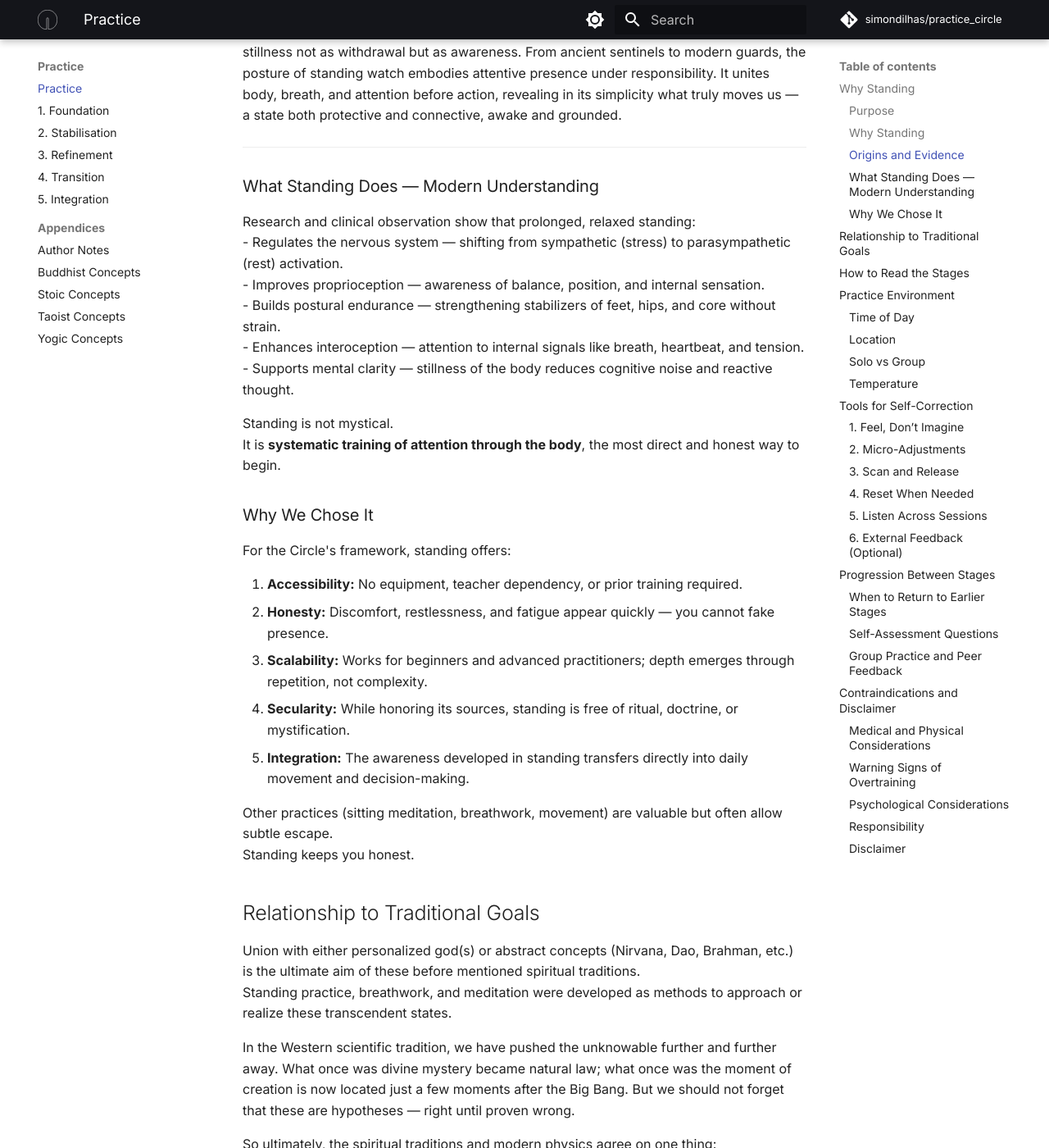
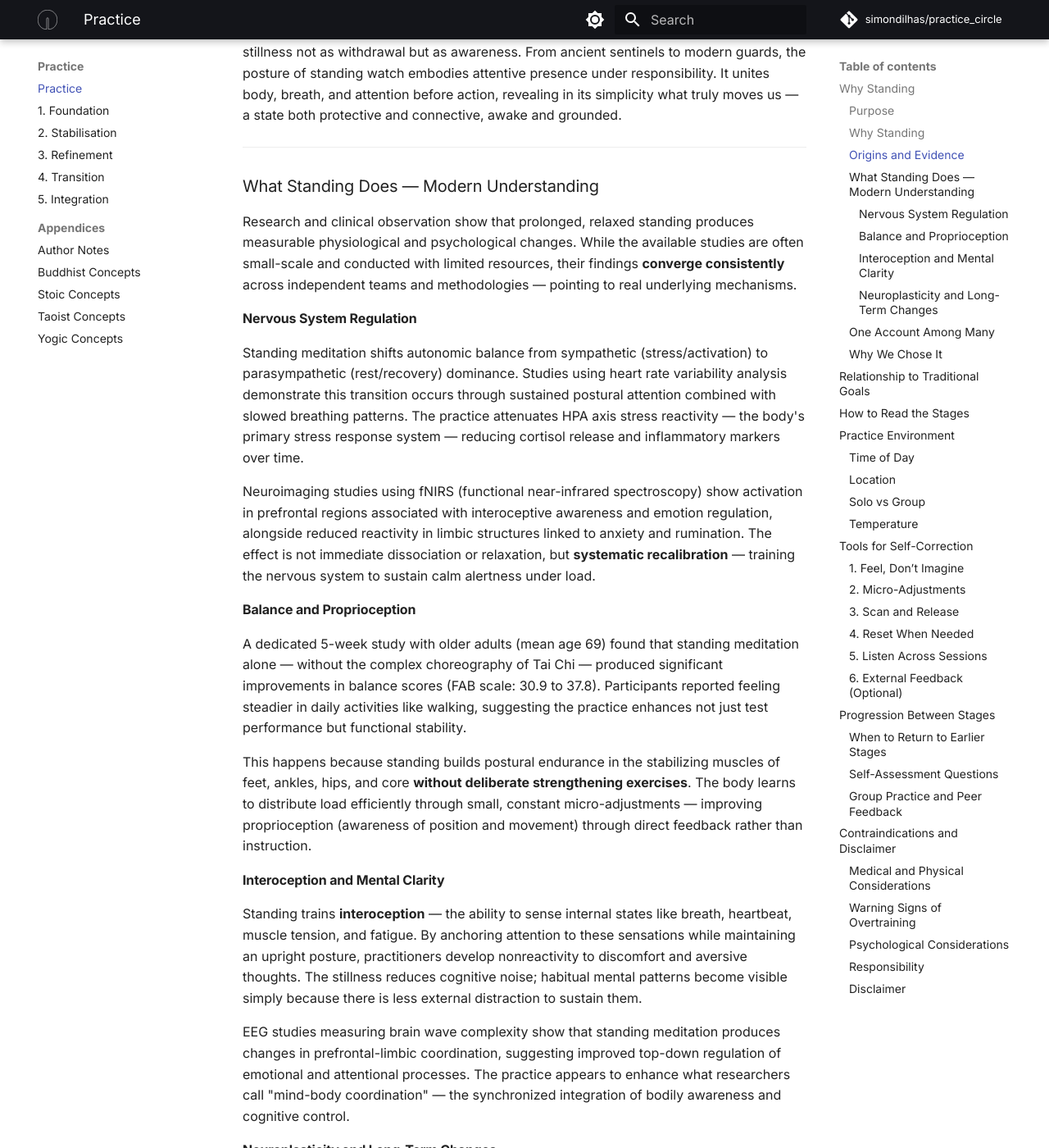
Before and after one commit to simondilhas/practice_circle, an MkDocs documentation site: the page built from docs/practice/STANDING_0_INTRO.md, in a window 1280 px wide and 1400 px high, scrolled down 1579 px. Shown: the whole window at 82% size. Built offline with MkDocs 1.6.1 and Material for MkDocs 9.7.7, drawn with Linux system fonts in a browser that asks for light colours; comment, search, counter and statistics services are not loaded; some of the changed text lies outside the part shown.

Commit message:
Enhance documentation structure by adding a "Research" section in mkdocs.yml, including links to "Practice Methodology" and "Literature Review." Update index.md to improve clarity on standing meditation benefits. Remove outdated RESEARCH.md file to streamline content. Update CHARTA.md with a reference to the new "Practice Methodology" document.

```diff
--- a/docs/practice/STANDING_0_INTRO.md
+++ b/docs/practice/STANDING_0_INTRO.md
@@ -50,15 +50,54 @@ Across lineages, a shared human pattern emerges: standing is not rest but readin
 
 ### What Standing Does — Modern Understanding
 
-Research and clinical observation show that prolonged, relaxed standing:
-- Regulates the nervous system — shifting from sympathetic (stress) to parasympathetic (rest) activation.
-- Improves proprioception — awareness of balance, position, and internal sensation.
-- Builds postural endurance — strengthening stabilizers of feet, hips, and core without strain.
-- Enhances interoception — attention to internal signals like breath, heartbeat, and tension.
-- Supports mental clarity — stillness of the body reduces cognitive noise and reactive thought.
+Research and clinical observation show that prolonged, relaxed standing produces measurable physiological and psychological changes. While the available studies are often small-scale and conducted with limited resources, their findings **converge consistently** across independent teams and methodologies — pointing to real underlying mechanisms.
+
+#### Nervous System Regulation
+
+Standing meditation shifts autonomic balance from sympathetic (stress/activation) to parasympathetic (rest/recovery) dominance. Studies using heart rate variability analysis demonstrate this transition occurs through sustained postural attention combined with slowed breathing patterns. The practice attenuates HPA axis stress reactivity — the body's primary stress response system — reducing cortisol release and inflammatory markers over time.
+
+Neuroimaging studies using fNIRS (functional near-infrared spectroscopy) show activation in prefrontal regions associated with interoceptive awareness and emotion regulation, alongside reduced reactivity in limbic structures linked to anxiety and rumination. The effect is not immediate dissociation or relaxation, but **systematic recalibration** — training the nervous system to sustain calm alertness under load.
+
+#### Balance and Proprioception
+
+A dedicated 5-week study with older adults (mean age 69) found that standing meditation alone — without the complex choreography of Tai Chi — produced significant improvements in balance scores (FAB scale: 30.9 to 37.8). Participants reported feeling steadier in daily activities like walking, suggesting the practice enhances not just test performance but functional stability.
+
+This happens because standing builds postural endurance in the stabilizing muscles of feet, ankles, hips, and core **without deliberate strengthening exercises**. The body learns to distribute load efficiently through small, constant micro-adjustments — improving proprioception (awareness of position and movement) through direct feedback rather than instruction.
+
+#### Interoception and Mental Clarity
+
+Standing trains **interoception** — the ability to sense internal states like breath, heartbeat, muscle tension, and fatigue. By anchoring attention to these sensations while maintaining an upright posture, practitioners develop nonreactivity to discomfort and aversive thoughts. The stillness reduces cognitive noise; habitual mental patterns become visible simply because there is less external distraction to sustain them.
+
+EEG studies measuring brain wave complexity show that standing meditation produces changes in prefrontal-limbic coordination, suggesting improved top-down regulation of emotional and attentional processes. The practice appears to enhance what researchers call "mind-body coordination" — the synchronized integration of bodily awareness and cognitive control.
+
+#### Neuroplasticity and Long-Term Changes
+
+Eight-week interventions show structural and functional brain changes in regions associated with interoception, self-regulation, and autonomic control. Gene expression studies reveal alterations in inflammatory and stress-related pathways, suggesting the effects go beyond transient states to create lasting physiological adaptation.
 
 Standing is not mystical.
-It is **systematic training of attention through the body**, the most direct and honest way to begin.
+It is **systematic training of attention through the body** — the most direct and honest way to begin.
+
+The available research remains fragmented and underfunded, but its direction is clear: **prolonged, relaxed standing systematically regulates the nervous system, enhances proprioception and interoception, and supports cognitive clarity.** The field is young, but it points consistently toward the same insight: **attention through the body changes both.**
+
+*For detailed citations, methodology notes, and full study summaries, see the [Research Literature Review](../research/LITERATURE_REVIEW.md).*
+
+---
+
+### One Account Among Many
+
+Research describes mechanisms. Practice reveals patterns. Here is one trajectory — not prescriptive, but honest.
+
+I returned to standing practice while overworked and slightly depressed, carrying digestive issues (histamine intolerance), excess weight, and poor impulse control. Food had become my primary coping mechanism. The first session felt awkward and uncomfortable, but afterward — something lighter. A small shift, but real.
+
+After one month: noticeably more relaxed. After two: more physical flexibility, but also an energetic low — fatigue surfacing as the nervous system recalibrated. After three months: tension reappeared in my back (not everything resolves linearly), but my legs felt stronger, more stable. Mental balance improved. Impulse control steadied. Mood lifted without needing to force it.
+
+The changes were not dramatic or mystical. They were gradual, sometimes frustrating, but consistently observable. Standing did not fix everything, but it created space where other changes became possible.
+
+Your path will differ. This is simply one example of what sustained, honest practice can surface.
+
+The journey continues. If you develop your own practice, consider sharing your experience — honest accounts from different bodies and circumstances help others understand what is possible.
+
+---
 
 ### Why We Chose It
 
--- a/mkdocs.yml
+++ b/mkdocs.yml
@@ -94,6 +94,9 @@ nav:
   - Facilitators:
     - Facilitator Guide: facilitator/FACILITATOR_GUIDE.md
     - Mentorship: facilitator/MENTORSHIIP.md
+  - Research:
+    - Practice Methodology: research/PRACTICE_METHODOLOGY.md
+    - Literature Review: research/LITERATURE_REVIEW.md
 
 # Extra
 extra:
```
Also changed, not shown: docs/RESEARCH.md (deleted, +0 -27 lines), docs/framework/CHARTA.md (+2 -0 lines), docs/index.md (+1 -1 lines), docs/research/LITERATURE_REVIEW.md (added, +100 -0 lines), docs/research/PRACTICE_METHODOLOGY.md (added, +204 -0 lines), docs/research/papers/README.md (added, +35 -0 lines), 6 other files.
